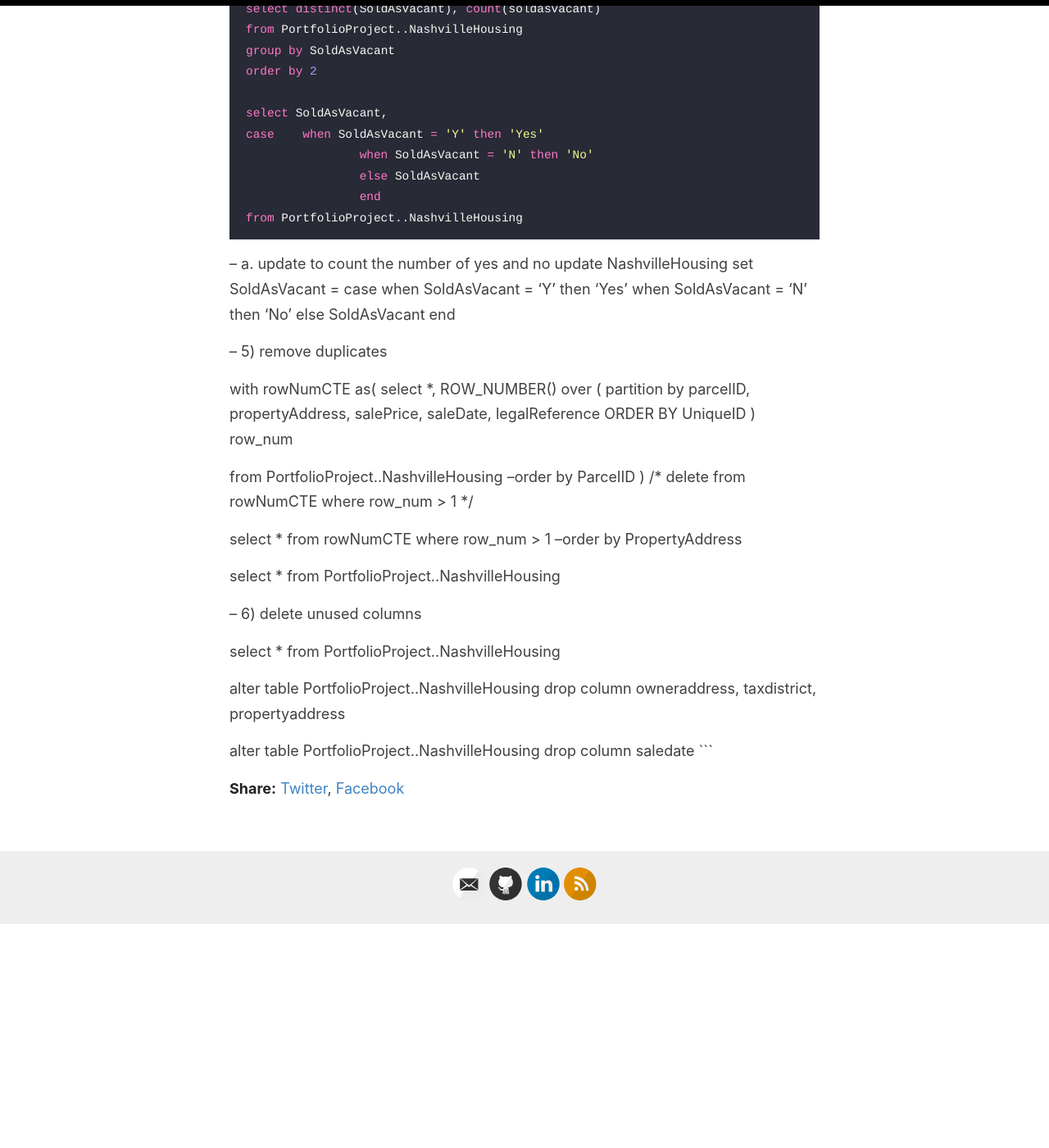
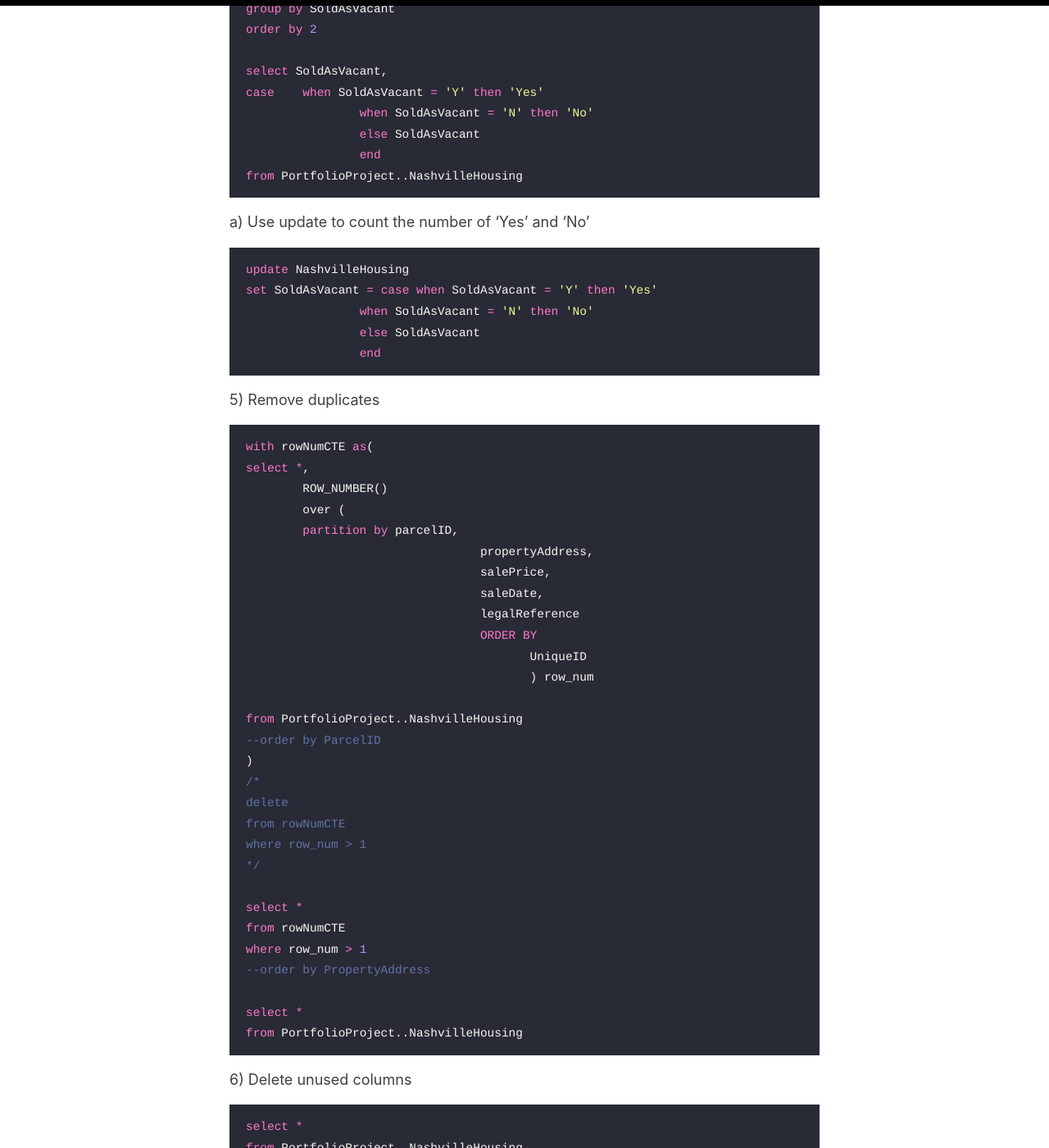
Before and after one commit to imanazmi/squidge, a Jekyll site: the page built from _posts/2024-04-17-datacleansing-sql.md, in a window 1280 px wide and 1400 px high, scrolled down 3542 px. Shown: the whole window at 82% size. Built offline with Jekyll 4.4.1, drawn with Linux system fonts in a browser that asks for light colours; before the commit the page ends 4669 px from its top, so only the background shows below that; some of the changed text lies outside the part shown.

Commit message:
Update 2024-04-17-datacleansing-sql.md

````diff
--- a/_posts/2024-04-17-datacleansing-sql.md
+++ b/_posts/2024-04-17-datacleansing-sql.md
@@ -16,8 +16,8 @@ Below is the raw snippet of code including the comments.
 
 select *
 from PortfolioProject..NashvilleHousing
+```
 
-```
 
 2) Standardise date format
 ```sql
@@ -37,6 +37,7 @@ select *
 from PortfolioProject..NashvilleHousing
 ```
 
+
 3) Populate property address
 ```sql
 select a.ParcelID, a.PropertyAddress, b.ParcelID, b.PropertyAddress, isnull(a.PropertyAddress, b.PropertyAddress)
@@ -54,6 +55,7 @@ on a.ParcelID = b.ParcelID
 and a.[UniqueID ] <> b.[UniqueID ]
 where a.PropertyAddress is null
 ```
+
 
 4) Break out the address into individual columns
 There are two ways to do the split
@@ -82,10 +84,10 @@ add propertySplitCity nvarchar(255);
 update NashvilleHousing
 set propertySplitCity = SUBSTRING(propertyaddress, CHARINDEX(',', propertyaddress) + 1 , LEN(PropertyAddress))
 
-
 select *
 from PortfolioProject.dbo.NashvilleHousing
 ```
+
 
 b) Short way
 ```sql
@@ -99,6 +101,7 @@ PARSENAME(replace(owneraddress, ',', '.'), 1)
 from PortfolioProject..NashvilleHousing
 ```
 
+
 i. Split parsename 3
 ```sql
 alter table nashvillehousing
@@ -108,6 +111,7 @@ update NashvilleHousing
 set ownerSplitAddress = PARSENAME(replace(owneraddress, ',', '.'), 3)
 ```
 
+
 ii. Split parsename 2
 ```sql
 alter table nashvillehousing
@@ -116,6 +120,7 @@ add ownerSplitCity nvarchar(255);
 update NashvilleHousing
 set ownerSplitCity = PARSENAME(replace(owneraddress, ',', '.'), 2)
 ```
+
 
 iii. Split parsename 1
 ```sql
@@ -129,8 +134,8 @@ select *
 from PortfolioProject..NashvilleHousing
 ```
 
+
 5) Change 'Y' and 'N' to 'Yes' and 'No' in SoldAsVacant field
-
 ```sql
 select distinct(SoldAsVacant), count(soldasvacant)
 from PortfolioProject..NashvilleHousing
@@ -146,16 +151,18 @@ from PortfolioProject..NashvilleHousing
 ```
 
 
--- a. update to count the number of yes and no
+a) Use update to count the number of 'Yes' and 'No'
+```sql
 update NashvilleHousing
 set SoldAsVacant = case when SoldAsVacant = 'Y' then 'Yes'
 		when SoldAsVacant = 'N' then 'No'
 		else SoldAsVacant
 		end
+```
 
 
--- 5) remove duplicates
-
+5) Remove duplicates
+```sql
 with rowNumCTE as(
 select *,
 	ROW_NUMBER()
@@ -185,13 +192,12 @@ where row_num > 1
 
 select *
 from PortfolioProject..NashvilleHousing
+```
 
--- 6) delete unused columns
-
+6) Delete unused columns
+```sql
 select *
 from PortfolioProject..NashvilleHousing
-
-
 
 alter table PortfolioProject..NashvilleHousing
 drop column owneraddress, taxdistrict, propertyaddress
````
